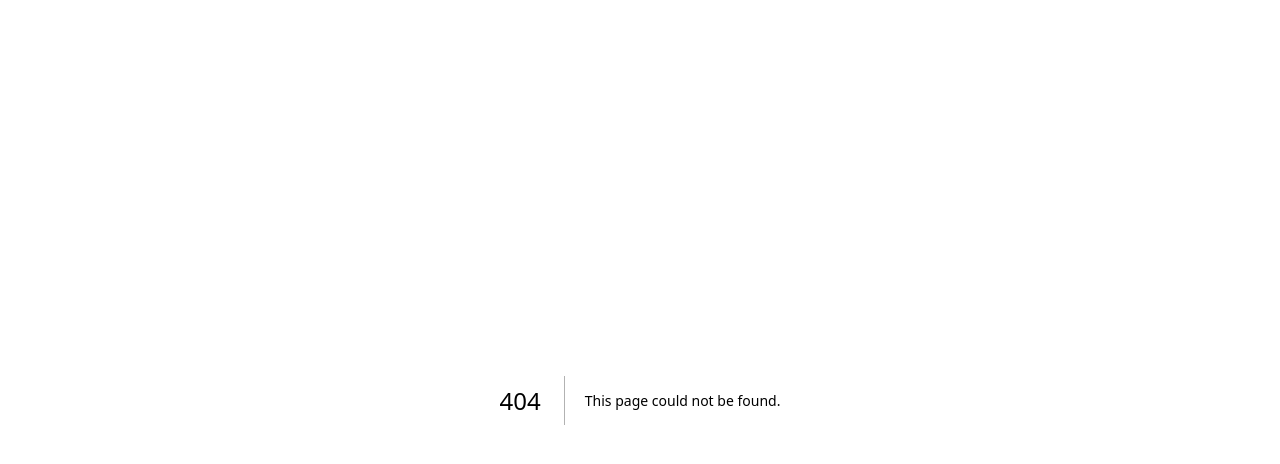
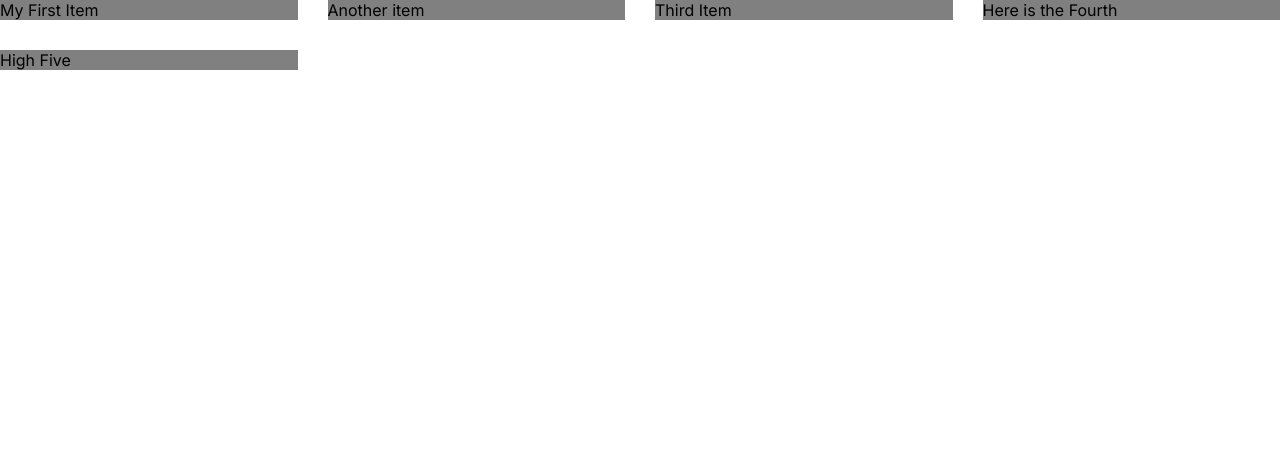
Before and after one commit to ajejey/theburntumber, a Next.js app: page /masonry in a window 1280 px wide. Before the commit this address had no page. Shown: the top 464 px of the page. Built offline with nearby package versions, Linux system fonts and the light colour scheme; a web font is replaced by a local one.

Commit message:
make masonry image grid

```diff
--- a/next.config.js
+++ b/next.config.js
@@ -1,7 +1,7 @@
 /** @type {import('next').NextConfig} */
 const nextConfig = {
     images: {
-        domains: ['firebasestorage.googleapis.com'],
+        domains: ['firebasestorage.googleapis.com',  "images.unsplash.com"],
       },
 }
 
--- a/package.json
+++ b/package.json
@@ -16,15 +16,18 @@
     "@mui/icons-material": "^5.14.9",
     "@mui/joy": "^5.0.0-beta.6",
     "@mui/material": "^5.14.9",
+    "@plaiceholder/next": "^3.0.0",
     "bcryptjs": "^2.4.3",
     "firebase": "^10.3.1",
     "mongodb": "^6.0.0",
     "mongoose": "^7.5.0",
     "next": "^13.5.3",
     "next-auth": "^4.23.1",
+    "plaiceholder": "^3.0.0",
     "react": "^18.2.0",
     "react-dom": "^18.2.0",
     "react-hook-form": "^7.46.1",
+    "sharp": "^0.32.6",
     "sonner": "^1.0.3"
   },
   "devDependencies": {
--- a/src/app/globals.css
+++ b/src/app/globals.css
@@ -85,6 +85,24 @@ body {
   padding-left: 15px;
 }
 
+.my-masonry-grid {
+  display: -webkit-box; /* Not needed if autoprefixing */
+  display: -ms-flexbox; /* Not needed if autoprefixing */
+  display: flex;
+  margin-left: -30px; /* gutter size offset */
+  width: auto;
+}
+.my-masonry-grid_column {
+  padding-left: 30px; /* gutter size */
+  background-clip: padding-box;
+}
+
+/* Style your items */
+.my-masonry-grid_column > div { /* change div to reference your elements you put in <Masonry> */
+  background: grey;
+  margin-bottom: 30px;
+}
+
 @media (min-width: 576px) {
   .container {
     max-width: 100%;
@@ -115,6 +133,7 @@ body {
   }
 }
 
+
 @media (prefers-color-scheme: dark) {
   html {
     color-scheme: dark;
--- /dev/null
+++ b/src/app/masonry/masonry.css
@@ -0,0 +1,17 @@
+.my-masonry-grid {
+    display: -webkit-box; /* Not needed if autoprefixing */
+    display: -ms-flexbox; /* Not needed if autoprefixing */
+    display: flex;
+    margin-left: -30px; /* gutter size offset */
+    width: auto;
+  }
+  .my-masonry-grid_column {
+    padding-left: 30px; /* gutter size */
+    background-clip: padding-box;
+  }
+
+  /* Style your items */
+  .my-masonry-grid_column > div { /* change div to reference your elements you put in <Masonry> */
+    background: grey;
+    margin-bottom: 30px;
+  }
--- /dev/null
+++ b/src/app/masonry/page.js
@@ -0,0 +1,29 @@
+'use client'
+import React from 'react'
+import Masonry from 'react-masonry-css'
+
+
+function page() {
+    var items = [
+        { id: 1, name: 'My First Item' },
+        { id: 2, name: 'Another item' },
+        { id: 3, name: 'Third Item' },
+        { id: 4, name: 'Here is the Fourth' },
+        { id: 5, name: 'High Five' }
+    ];
+    return (
+        <div>
+            <Masonry
+                breakpointCols={{default: 4, 800: 2}}
+                className="my-masonry-grid"
+                columnClassName="my-masonry-grid_column"
+            >
+                {items.map((item) => (
+                    <div key={item.id}>{item.name}</div>
+                ))}
+            </Masonry>
+        </div>
+    )
+}
+
+export default page
--- a/src/components/HomeGallery/HomeGallery.module.css
+++ b/src/components/HomeGallery/HomeGallery.module.css
@@ -1,11 +1,17 @@
-.homeGallery{
+.homeGallery {
     display: grid;
     grid-template-columns: repeat(auto-fill, minmax(250px, 1fr));
-    grid-gap: 20px;
-    gap: 1rem;
-    padding: 1rem;
+    padding: 1rem 0;
+    /* grid-auto-rows: 10px; */
 }
 
-.homeGalleryImage{
+.homeGalleryImage {}
 
+
+
+.masonry {
+    display: grid;
+    /* grid-template-columns: repeat(6, minmax(0, 1fr));  */
+    grid-template-columns: repeat(auto-fill, minmax(250px, 1fr));
+    gap: 8px;
 }
```
Also changed, not shown: src/app/page.js (+18 -4 lines), src/components/HomeGallery/HomeGallery.js (+5 -5 lines), src/components/ImageComponent/ImageComponent.js (+46 -11 lines), src/utils/getBase64.js (added, +19 -0 lines), src/utils/utilFunctions.js (+18 -0 lines), 1 other file (tests, documents, lock files or other folders).
